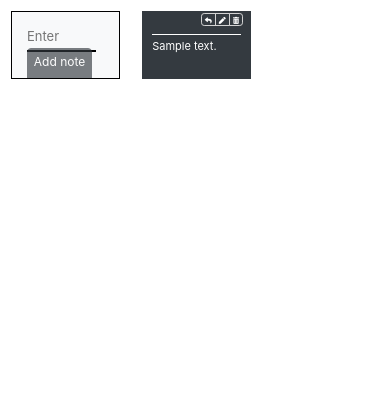
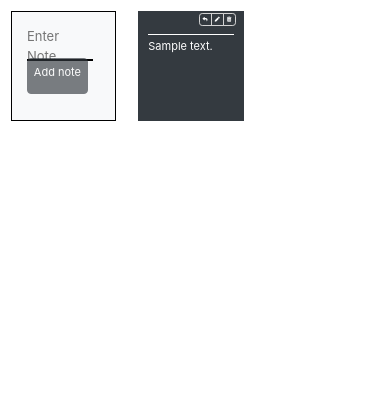
Before and after one commit to eshaan7/ShareNotesOnHaste, a Django app: page / in a window 390 px wide. Shown: the top 420 px of the page. Run offline with Django 3.2, Linux system fonts and the light colour scheme; tables that the repository leaves empty hold one stand-in row (values such as "Sample post"); some libraries are stand-ins or nearby versions.

Commit message:
updated css for mobile

```diff
--- a/notes/static/notes/styles.css
+++ b/notes/static/notes/styles.css
@@ -122,8 +122,8 @@ footer i {
 @media only screen and (max-width: 900px) {
 
   .note-grid, .note-grid:hover, .input-form {
-    width: 28% !important;
-    height: 8vh !important;
+    width: 27% !important;
+    height: 13vh !important;
   }
 
   .note-grid p {
@@ -133,7 +133,7 @@ footer i {
   .input-form textarea, textarea:focus {
     position: relative;
     font-size: 13px !important;
-    height: 3vh !important;
+    height: 4vh !important;
   }
 
   .btn-group {
@@ -143,15 +143,15 @@ footer i {
   button.submit {
     position: relative;
     height: 2vh !important;
-    font-size: 12px !important;
+    font-size: 11px !important;
     clear: both;
-    margin-top: -1.5vh;
+    margin-top: -1.0vh;
     text-align: center;
     padding: 0.5vh 1.5vw 3.5vh 1.5vw !important;
   }
 
   a.btn {
-    font-size: 7px !important;
+    font-size: 5px !important;
     height: 1vh !important;
     border: 0.4px solid lightgrey !important;
   }
```
